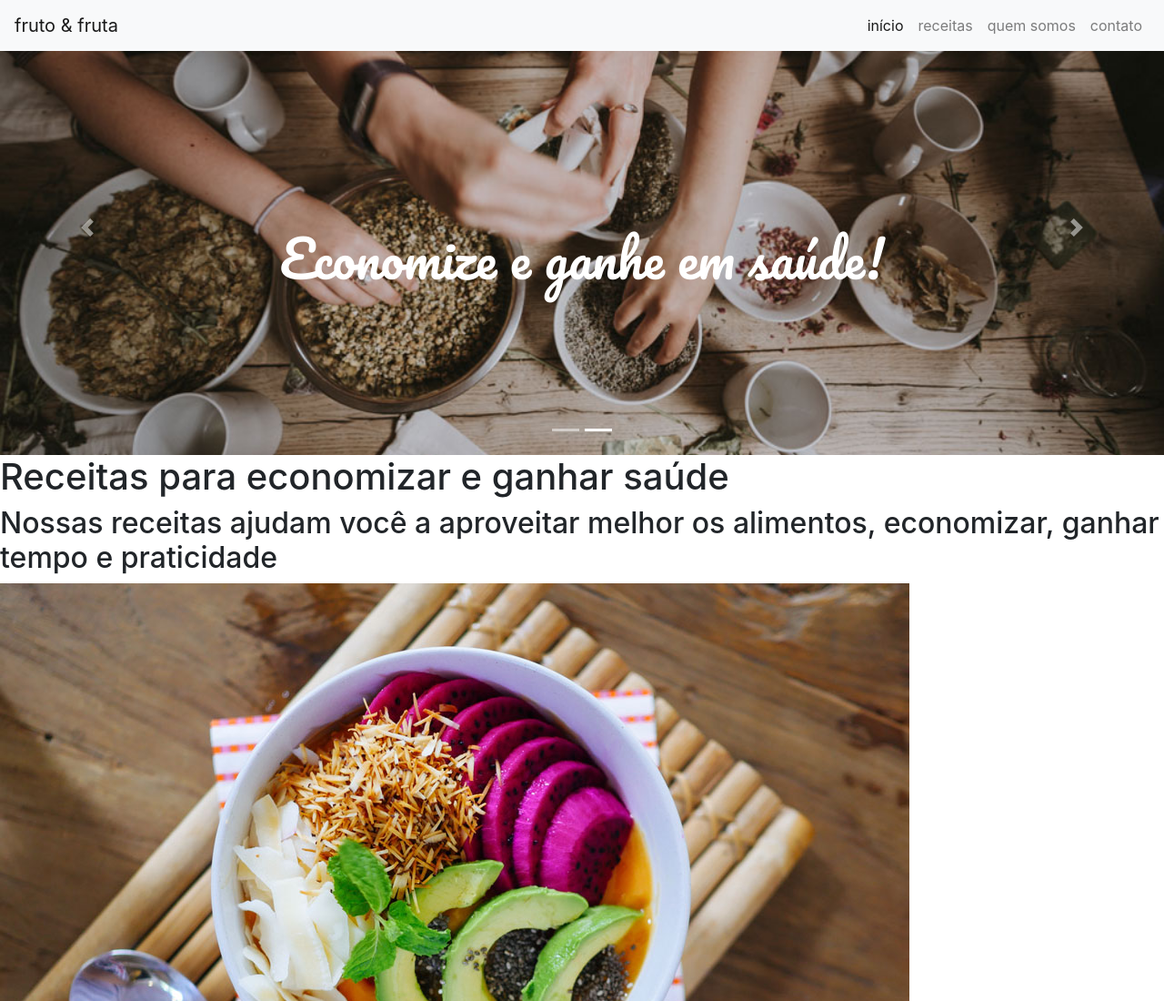
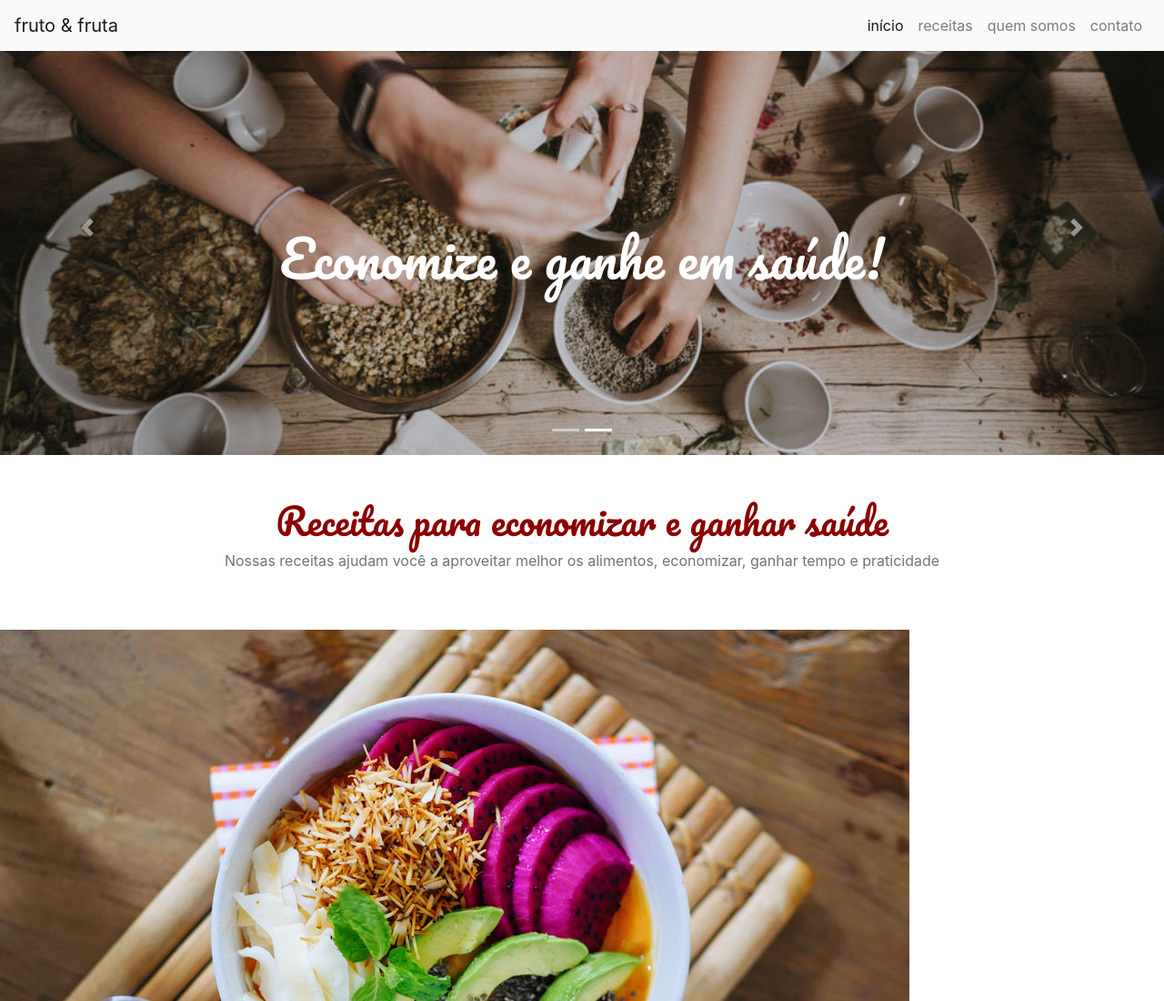
Before and after one commit to HelderMenegatti/Bootstrap-um, a plain HTML site: page index.html in a window 1280 px wide. Shown: the top 1100 px of the page at 91% size. Drawn offline with nearby package versions, Linux system fonts and the light colour scheme.

Commit message:
Finalizando modulo 4

```diff
--- a/index.html
+++ b/index.html
@@ -68,8 +68,8 @@
     </div>
   </div>
 
-  <h1>Receitas para economizar e ganhar saúde</h1>
-  <h2>Nossas receitas ajudam você a aproveitar melhor os alimentos, economizar, ganhar tempo e praticidade</h2>
+  <h1 class="text-center fonte-titulo cor-especial pt-5">Receitas para economizar e ganhar saúde</h1>
+  <p class="text-center text-secondary pb-5">Nossas receitas ajudam você a aproveitar melhor os alimentos, economizar, ganhar tempo e praticidade</p>
 
   <img src="src/img/receita-abacate.jpg" alt="tigela com salada de abacate, vista superior">
   <h3>Tigela de abacate</h3>
--- a/src/style.css
+++ b/src/style.css
@@ -12,3 +12,7 @@
 .fonte-titulo {
     font-family: 'Pacifico', cursive;
 }
+
+.cor-especial {
+    color: darkred;
+}
```
